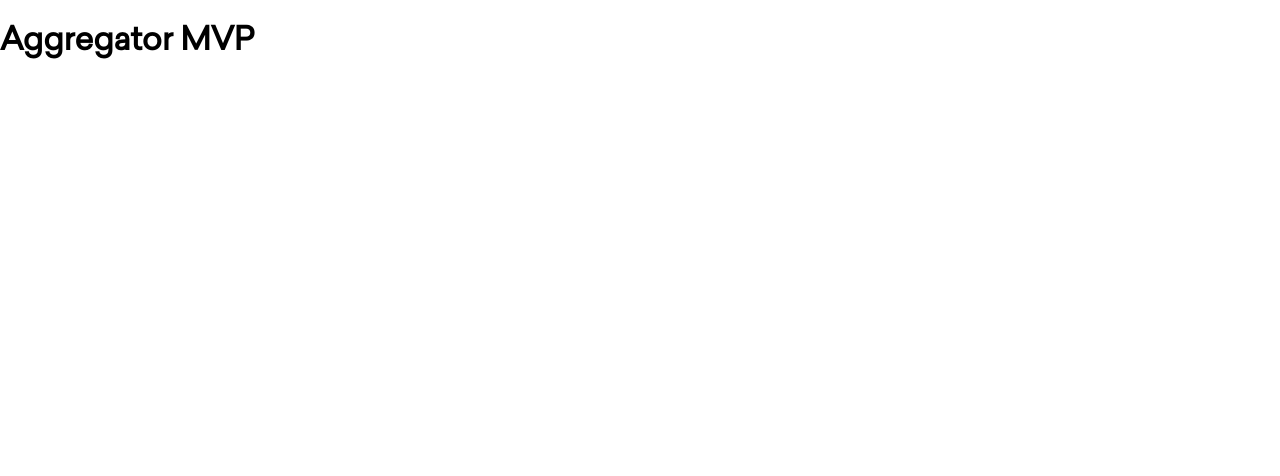
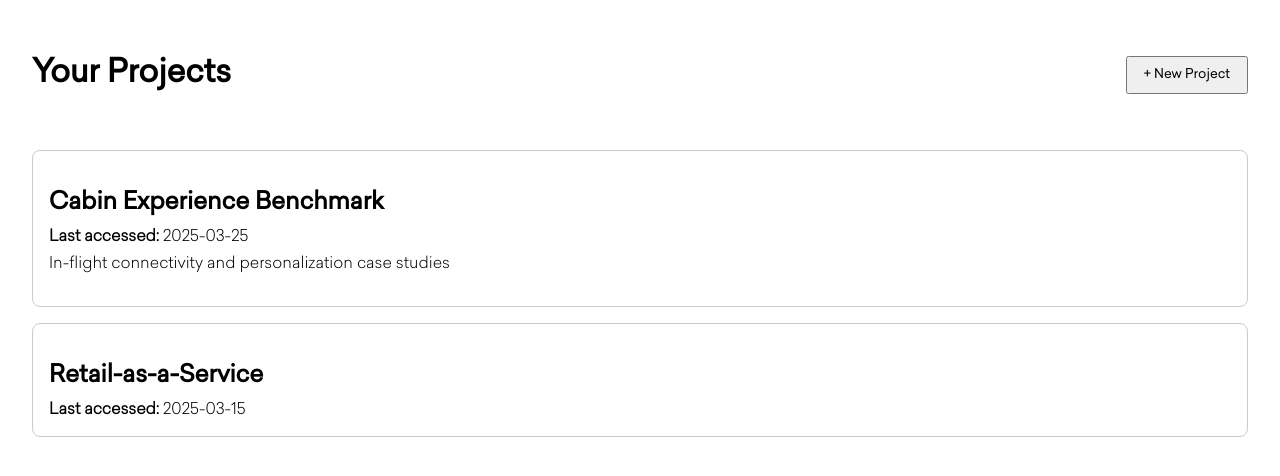
Before and after one commit to mormedi-lab/aggregator, a React (Vite) app in the folder frontend/: page / in a window 1280 px wide. Shown: the top 476 px of the page. Built offline with nearby package versions, Linux system fonts and the light colour scheme.

Commit message:
ProjectPage, ProjectCard, and NewProjectModal

```diff
--- a/frontend/src/App.tsx
+++ b/frontend/src/App.tsx
@@ -1,9 +1,7 @@
+import ProjectsPage from './pages/ProjectsPage';
+
 function App() {
-  return (
-    <div>
-      <h1>Aggregator MVP</h1>
-    </div>
-  );
+  return <ProjectsPage />;
 }
 
 export default App;
--- /dev/null
+++ b/frontend/src/components/NewProjectModal.tsx
@@ -0,0 +1,50 @@
+import React, { useState } from 'react';
+
+type Props = {
+  onClose: () => void;
+  onCreate: (name: string, description?: string) => void;
+};
+
+const NewProjectModal: React.FC<Props> = ({ onClose, onCreate }) => {
+  const [name, setName] = useState('');
+  const [description, setDescription] = useState('');
+
+  const handleSubmit = () => {
+    if (!name.trim()) return;
+    onCreate(name.trim(), description.trim() || undefined);
+    onClose();
+  };
+
+  return (
+    <div style={{
+      position: 'fixed', top: 0, left: 0, width: '100%', height: '100%',
+      backgroundColor: 'rgba(0,0,0,0.5)', display: 'flex', justifyContent: 'center', alignItems: 'center'
+    }}>
+      <div style={{
+        backgroundColor: 'white', padding: '2rem', borderRadius: '8px', width: '400px',
+        fontFamily: 'Saliec-Light'
+      }}>
+        <h2 style={{ fontFamily: 'Saliec-Regular' }}>New Project</h2>
+        <input
+          type="text"
+          placeholder="Project name"
+          value={name}
+          onChange={(e) => setName(e.target.value)}
+          style={{ width: '100%', padding: '0.5rem', marginBottom: '1rem' }}
+        />
+        <textarea
+          placeholder="Optional description"
+          value={description}
+          onChange={(e) => setDescription(e.target.value)}
+          style={{ width: '100%', padding: '0.5rem', height: '80px', marginBottom: '1rem' }}
+        />
+        <div style={{ display: 'flex', justifyContent: 'flex-end', gap: '1rem' }}>
+          <button onClick={onClose}>Cancel</button>
+          <button onClick={handleSubmit}>Create</button>
+        </div>
+      </div>
+    </div>
+  );
+};
+
+export default NewProjectModal;
--- /dev/null
+++ b/frontend/src/components/ProjectCard.tsx
@@ -0,0 +1,25 @@
+import React from 'react';
+
+type ProjectCardProps = {
+  name: string;
+  lastAccessed: string;
+  description?: string;
+};
+
+const ProjectCard: React.FC<ProjectCardProps> = ({ name, lastAccessed, description }) => {
+  return (
+    <div style={{
+      border: '1px solid #ccc',
+      borderRadius: '8px',
+      padding: '1rem',
+      marginBottom: '1rem',
+      fontFamily: 'Saliec-Light'
+    }}>
+      <h2 style={{ fontFamily: 'Saliec-Regular', marginBottom: '0.5rem' }}>{name}</h2>
+      <p style={{ margin: 0 }}><strong>Last accessed:</strong> {lastAccessed}</p>
+      {description && <p style={{ marginTop: '0.5rem' }}>{description}</p>}
+    </div>
+  );
+};
+
+export default ProjectCard;
--- /dev/null
+++ b/frontend/src/pages/ProjectsPage.tsx
@@ -0,0 +1,63 @@
+import React from 'react';
+import ProjectCard from '../components/ProjectCard';
+import NewProjectModal from '../components/NewProjectModal';
+import { useState } from 'react';
+
+const ProjectsPage = () => {
+    const [showModal, setShowModal] = useState(false);
+    const [projects, setProjects] = useState([
+      {
+        name: 'Cabin Experience Benchmark',
+        lastAccessed: '2025-03-25',
+        description: 'In-flight connectivity and personalization case studies',
+      },
+      {
+        name: 'Retail-as-a-Service',
+        lastAccessed: '2025-03-15',
+      },
+    ]);
+
+    const handleCreate = (name: string, description?: string) => {
+      const newProject = {
+        name,
+        description,
+        lastAccessed: new Date().toISOString().split('T')[0],
+      };
+      setProjects([newProject, ...projects]);
+    };
+
+    return (
+      <div style={{ padding: '2rem' }}>
+        <div style={{ display: 'flex', justifyContent: 'space-between', alignItems: 'center' }}>
+          <h1 style={{ fontFamily: 'Saliec-Regular' }}>Your Projects</h1>
+          <button
+            onClick={() => setShowModal(true)}
+            style={{ padding: '0.5rem 1rem', fontFamily: 'Saliec-Regular' }}
+          >
+            + New Project
+          </button>
+        </div>
+
+        <div style={{ marginTop: '2rem' }}>
+          {projects.map((project, index) => (
+            <ProjectCard
+              key={index}
+              name={project.name}
+              lastAccessed={project.lastAccessed}
+              description={project.description}
+            />
+          ))}
+        </div>
+
+        {showModal && (
+          <NewProjectModal
+            onClose={() => setShowModal(false)}
+            onCreate={handleCreate}
+          />
+        )}
+      </div>
+    );
+  };
+
+
+export default ProjectsPage;
```
